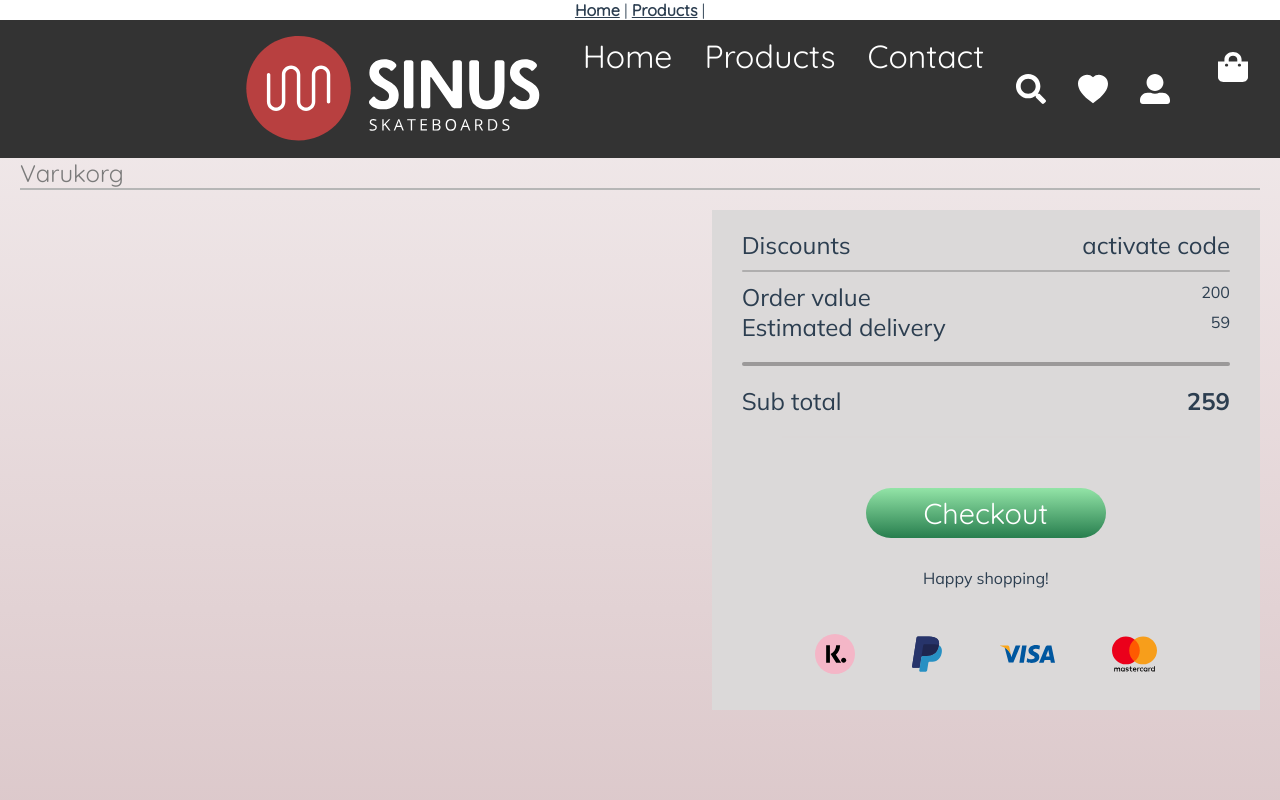
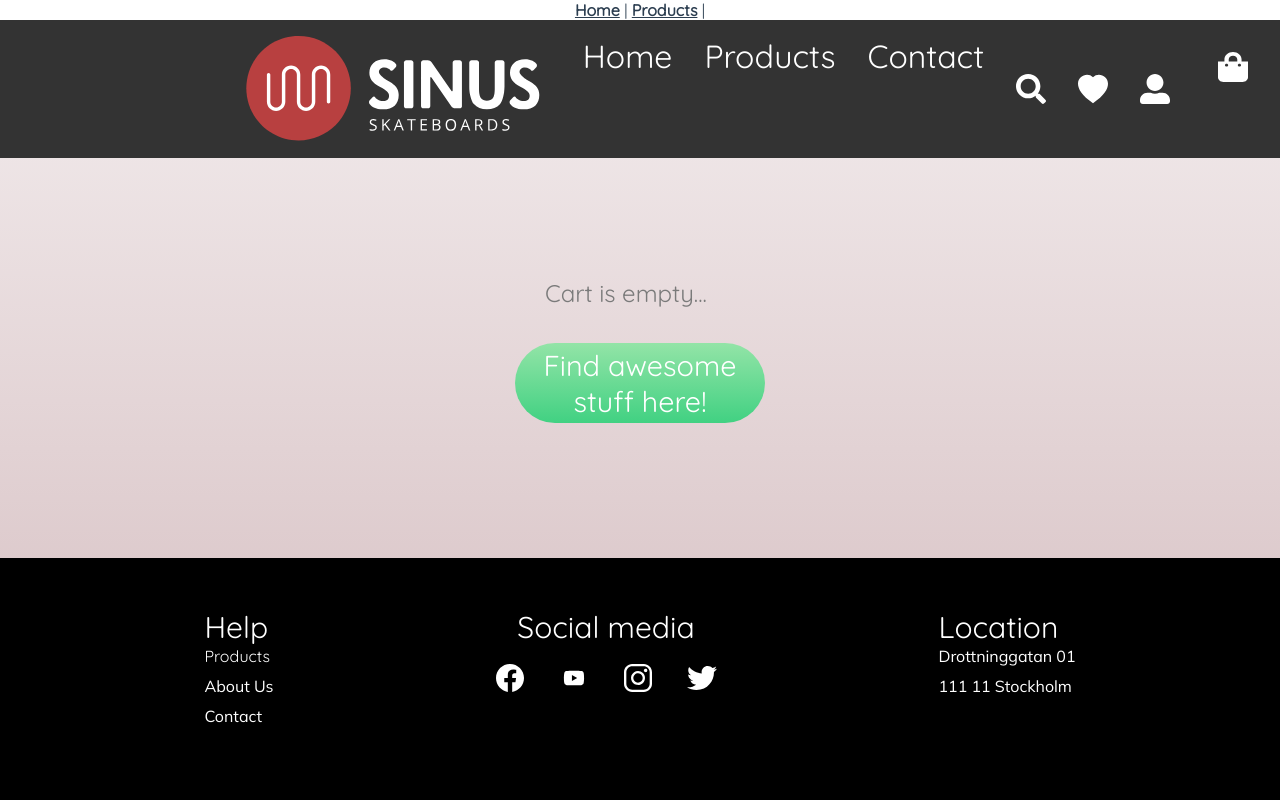
Before and after one commit to qimlonnegren/sinus-webshop, a Vue app: page /Cart in a window 1280 px wide. Shown: the top 800 px of the page. Built offline with nearby package versions, Linux system fonts and the light colour scheme.

Commit message:
add amount and total price functionality

```diff
--- a/src/components/Wishlist.vue
+++ b/src/components/Wishlist.vue
@@ -18,7 +18,7 @@
           </div>
             <!-- Elementen nedan ska in i en ul för att skapa en lista med v-for -->
             <h1 v-if="isEmpty">Add something to the wishlist!</h1>
-            <ul v-else-if="isEmpty =! isEmpty">
+            <!-- <ul v-else-if="isEmpty =! isEmpty">
                 <li v-for="product in product" :key="product.id">
                     <div class="product-card">
                         <div class="left-span">
@@ -42,7 +42,7 @@
                         </div>
                     </div>
                 </li>
-            </ul>
+            </ul> -->
       </div>
   </div>
 </template>
--- a/src/store/index.js
+++ b/src/store/index.js
@@ -12,6 +12,7 @@ export default new Vuex.Store({
     state: {
         loginRegistrationModalVisible: false,
         items: [],
+        products: {},
         cart: [],
     },
     mutations: {
@@ -21,32 +22,38 @@ export default new Vuex.Store({
         [Mutations.CLOSE_LOGIN_REGISTRATION_MODAL](state) {
             state.loginRegistrationModalVisible = false;
         },
-        saveItems(state, response) {
-            state.items = response;
+        // here
+        saveItems(state, products) {
+           for(let product of products){
+               state.items.push(product)
+               Vue.set(state.products, product.id, product)
+           }
         },
-        saveProductsInCart(state, product){
-            const inCart = state.cart.find(cartItem => cartItem.id == product.id)
-            if(inCart){
+        saveProductsInCart(state, product) {
+            const inCart = state.cart.find((cartItem) => cartItem.id == product.id)
+            if (inCart) {
                 inCart.amount++
             } else {
-                state.cart.push({id: product.id, amount: 1})
+                state.cart.push({
+                    id: product.id,
+                    amount: 1})
             }
         },
+        updateCart(state, {id, amount}){
+            const inCart = state.cart.find((cartItem) => cartItem.id == id)
+            inCart.amount = amount;
+        },
+        incItemButton(state, product){
+            state.cart[state.cart.indexOf(product)].amount++
+        },
+        decItemButton(state, product){
+            state.cart[state.cart.indexOf(product)].amount--
+        },
+        // { id: product.id, amount: 1, price: product.price }
+
         // saveCart(state){
         //     window.localStorage.setItem('cart', JSON.stringify(state.cart));
         // }
-
-        // async [Mutations.SAVE_LOGIN](state, token) {
-        //   state.userModule.token = token;
-        //   const { status, data } = await API.getUser();
-        //   state.userModule.userData = data;
-        //   state.loginRegistrationModalVisible = false;
-        // },
-        // [Mutations.CLEAR_USER_DATA](state) {
-        //   state.userModule.user = null;
-        //   state.userModule.token = null;
-        // },
-        // [Mutations.REGISTER](state) {},
     },
     actions: {
         [Actions.OPEN_LOGIN_REGISTRATION_MODAL](context) {
@@ -57,39 +64,46 @@ export default new Vuex.Store({
         },
         async fetchItems(context) {
             const response = await API.getItems();
-            console.log(response.data)
             context.commit("saveItems", response.data);
         },
-        addToCart({commit}, product){
-            commit('saveProductsInCart', product)
+        addToCart({ commit }, product) {
+            commit('saveProductsInCart', product);
         },
+        updateCartAmount({commit}, {id, amount}){
+            commit("updateCart", {id, amount});
+        },
+        incItemButton(context, product){
+            context.commit("incItemButton", product)
+        },
+        decItemButton(context, product){
+            context.commit("decItemButton", product)
+        }
     },
 
     getters: {
-        cart(state){
-            return state.cart.map( cartItem => ({
-                id: cartItem.id,
-                title: state.items[cartItem.id].title,
-                imgFile: state.items[cartItem.id].imgFile,
-                amount: cartItem.amount
+        cart(state) {
+            return state.cart.map((product) => ({
+                id: product.id,
+                title: state.products[product.id].title,
+                category: state.products[product.id].category,
+                imgFile: state.products[product.id].imgFile,
+                amount: product.amount,
+                price: state.products[product.id].price,
             }))
         },
+        cartTotal(state) {
+            return state.cart.reduce((total, product) => {
+                return total + product.amount * state.products[product.id].price;
+            }, 0);
+        },
+        // cartAmount (state){
+        //     let totalAmount = 0;
+        //     state.cart.forEach(cartItem => {
+        //         totalAmount += cartItem.amount
+        //     })
+        //     return totalAmount;
+        // },
     },
-        // async [Actions.LOGIN](context, credentials) {
-        //   const { status, data } = await API.authUser();
-        //   context.commit(Mutations.SAVE_LOGIN, data);
-        // },
-        // [Actions.LOGOUT](context) {
-        //   context.commit(Mutations.CLEAR_USER_DATA);
-        // },
-        // async [Actions.REGISTER](context) {
-        //   const { status } = await API.registerUser();
-        //   if (status === 200) {
-        //     return "success";
-        //   }
-
-        //   context.commit(Mutations.REGISTER);
-        // },
     modules: {
         userModule: UserModule,
     },
--- a/src/views/Cart.vue
+++ b/src/views/Cart.vue
@@ -1,16 +1,20 @@
 <template>
   <div class="background">
       <Header/>
-      <div class="main-content">
+      <div v-if="!cart.length" class="empty">
+          <h1 class="title">Cart is empty...</h1>
+           <router-link to="/products"><button>Find awesome stuff here!</button></router-link>
+      </div>
+      <div v-if="cart.length" class="main-content">
           <h1 class="title">Varukorg</h1>
           <div class="bottom-border-one"></div>
           <div class="grid-content">
             <div class="product-list">
                 <ul>
-                    <li v-for="product in cart" :key="product.id">
+                    <li v-for="product in CartData" :key="product.id">
                         <div class="product-card">
                             <div class="left-span">
-                                <div class="product-img" :src="'http://localhost:5000/images/' + product.imgFile"></div>
+                                    <img :src="'http://localhost:5000/images/' + product.imgFile" :alt="product.shortDesc">
                             </div>
 
                             <div class="right-span">
@@ -26,23 +30,19 @@
                                     class="remove"
                                     @click="$emit('remove')"
                                     >
+
+                                    <div class="amount-buttons">
+                                    <button @click="decButton(product)">-</button>
+                                    <h3>{{product.amount}}</h3>
+                                    <button @click="incButton(product)">+</button>
+                                    </div>
+
                                     <img
                                     class="icon"
                                     src="@/assets/Heart-icon-black.svg"
                                     width="30"
                                     alt="Heart icon"
                                     />
-                                </div>
-                            </div>
-                            <div class="container">
-                                <div class="amount">
-                                    <select name="amount" id="amount">
-                                        <option value="1">1</option>
-                                        <option value="2">2</option>
-                                        <option value="3">3</option>
-                                        <option value="4">4</option>
-                                        <option value="5">5</option>
-                                    </select>
                                 </div>
                             </div>
                         </div>
@@ -57,10 +57,10 @@
 
                 <div class="bottom-border-two"></div>
 
-                <div class="section-two">
+                <!-- <div class="section-two">
                     <h1>Order value</h1>
                     <p>{{value}}</p>
-                </div>
+                </div> -->
 
                 <div class="section-three">
                     <h1>Estimated delivery</h1>
@@ -71,7 +71,7 @@
 
                 <div class="section-four">
                     <h1>Sub total</h1>
-                    <p>{{total}}</p>
+                    <p>{{subTotal}}</p>
                 </div>
                 <div class="bottom-border-four"></div>
 
@@ -89,9 +89,7 @@
             </div>
           </div>
       </div>
-
       <Footer></Footer>
-
   </div>
 </template>
 
@@ -109,14 +107,37 @@ export default {
   },
   data(){
       return {
-          value: 200,
           delivery: 59,
-          total: 259
       }
   },
   computed: {
-      cart(){
-      return this.$store.getters.cart
+    CartData(){
+        return this.$store.getters.cart;
+    },
+    cart(){
+        return this.$store.state.cart;
+    },
+    noItemsInCart() {
+        return this.$store.getters.cartEmpty;
+    },
+    subTotal(){
+        return this.$store.getters.cartTotal;
+    }
+  },
+  methods: {
+    decButton(product){
+        this.$store.dispatch("updateCartAmount", {
+            id: product.id,
+            amount: product.amount - 1,
+        });
+    },
+    incButton(product){
+        console.log(product.amount),
+        this.$store.dispatch("updateCartAmount", {
+            id: product.id,
+            amount: product.amount + 1,
+        });
+
     },
   },
 }
@@ -146,87 +167,71 @@ export default {
 }
 
 .grid-content{
-    display: grid;
-    grid-template-columns: repeat(9, 1fr);
-    grid-template-rows: repeat(4, 1fr);
-    grid-gap: 5px;
-}
-
-.product-list{
-    grid-row: 1 / 3;
-    grid-column: 1 / 5;
+    display: flex;
+    justify-content: space-evenly;
 }
 
 .summary {
     background-color: #dbd9d9;
-    grid-row: 1 / 4;
-    grid-column: 6 / 10;
+    height: 600px;
 }
 
 .product-card{
-    display: grid;
-    grid-template-columns: repeat(4, 1fr);
-    grid-template-rows: auto;
+    display: flex;
+    max-height: 18rem;
 }
 
 .left-span {
     background-color: #ffffff;
     background-color: rgba(0,0,0,.08);
-    grid-row: 1 / 3;
-    grid-column: 1 / 3;
 }
 
 .right-span {
-
     text-align: left;
     padding-left: 10px;
+    padding-top: 10px;
     margin-left: 10px;
     background-color: #e7e7e7;
     background-color: rgba(0,0,0,.04);
-    grid-row: 1 / 3;
-    grid-column: 3 / 5;
-}
-
-.container {
-    grid-row: 1 / 3;
-    grid-column: 5 / 6;
-}
-
-.amount {
-    background-color: #e7e7e7;
-    background-color: rgba(0,0,0,.04);
-    width: 60px;
-    height: 60px;
-    margin-top: 290px;
-}
-
-select {
-    border: none;
-    width: 50px;
-    height: 40px;
-    margin-top: 10px;
-    background-color: #b8b7b7;
-    cursor: pointer;
-    padding: 5px;
-    font-family: 'Mulish', sans-serif;
 }
 
 .right-span-bottom {
     display: flex;
     justify-content: space-between;
-    padding-right: 10px;
-    padding-top: 125px;
+    width: 300px;
+    margin-top: 125px;
+}
+
+.amount-buttons{
+    display: flex;
+
+    h3{
+        margin: 5px 13px;
+    }
+
+    button{
+        border: none;
+        width: 30px;
+        height: 30px;
+        border-radius: 50%;
+        cursor: pointer;
+    }
 }
 
 .title {
     text-align: left;
+    margin-left: 155px;
+    margin-top: 20px;
     color: #7A7A7A;
     font-family: 'Quicksand', sans-serif;
 }
 
 .bottom-border-one {
+    width: 1150px;
     border-bottom: 2px solid rgb(182, 182, 182);
+    margin-top: 20px;
     margin-bottom: 20px;
+    margin-left: 165px;
 }
 
 .bottom-border-two {
@@ -281,6 +286,13 @@ select {
     }
 }
 
+img{
+  width: 15rem;
+  height: 15rem;
+  object-fit: scale-down;
+  margin: 10px 5px;
+}
+
 .section-five{
     display: flex;
     flex-direction: column;
@@ -318,6 +330,29 @@ select {
     }
 }
 
+.empty {
+    display: flex;
+    flex-direction: column;
+    width: 500px;
+    height: 400px;
+    margin: auto;
+    position: relative;
+    top: 100px;
+
+    button{
+        border-radius: 50px;
+        border: none;
+        width: 250px;
+        height: 80px;
+        font-size: 1.8rem;
+        font-family: 'Quicksand', sans-serif;
+        color: white;
+        background: linear-gradient(rgb(147, 228, 167), rgb(65, 209, 130));
+        margin: 30px 0px;
+        cursor: pointer;
+    }
+}
+
 .icon-section{
     width: 400px;
     margin-bottom: 20px;
@@ -349,16 +384,19 @@ h1,
 h2,
 h3 {
     font-family: 'Mulish', sans-serif;
+    margin-bottom: 5px;
 }
 
-.remove {
-    width: 20px;
+.remove,
+.icon {
     cursor: pointer;
+    width: 30px;
+    height: 30px;
+    margin: 0px;
 }
 
 .icon{
-    cursor: pointer;
-    margin-right: 10px;
+    margin-right: 14px;
 }
 
 </style>
--- a/src/views/Products.vue
+++ b/src/views/Products.vue
@@ -52,13 +52,12 @@ export default {
       return this.$store.state.items;
     },
     cart(){
-      return this.$store.getters.cart
+      return this.$store.state.cart;
     }
   },
 
   data() {
     return {
-     savedProducts: [],
   }},
 
   methods:{
```
